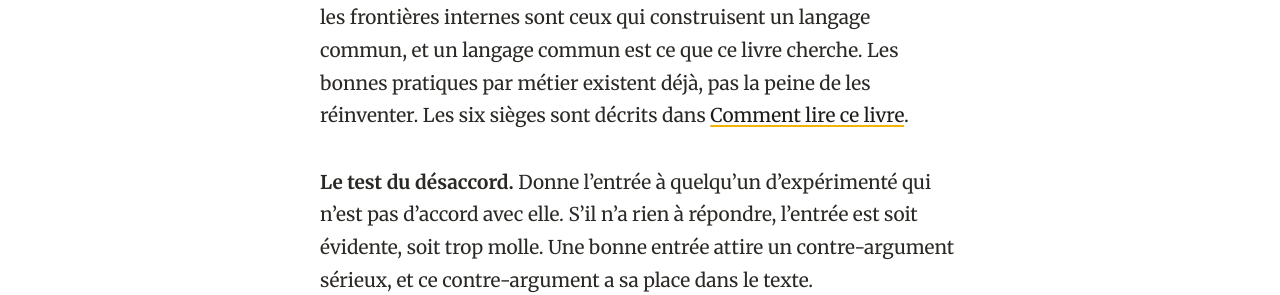
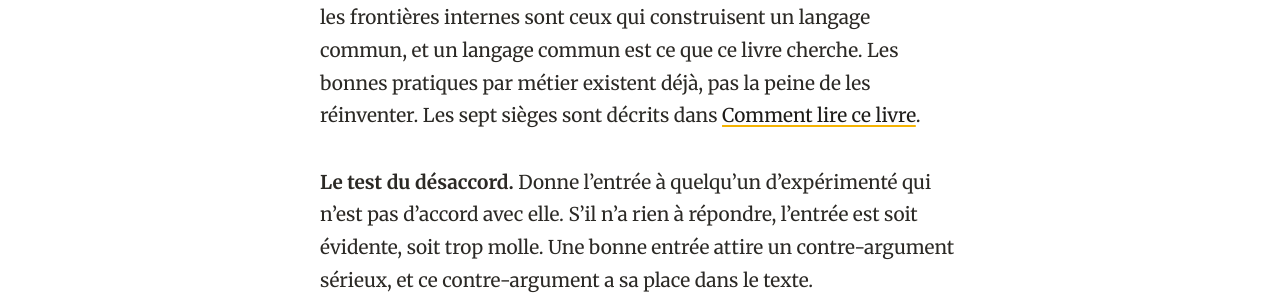
Before and after one commit to luuuc/build-here-book, a Jekyll site: the page built from _chapters/a2-les-douze-tests.md, in a window 1280 px wide. Shown: the part 3320-3615 px from the top of the page. Built offline with Jekyll 4.4.1, drawn with Linux system fonts in a browser that asks for light colours; some of the changed text lies outside the part shown.

Commit message:
docs(chapters): ajoute un septième siège, celui qui recrute
Le livre est né d'un échec de recrutement et porte une entrée sur le
filtre, mais personne n'était assis en face de ce filtre.

Le dessin de la page montrait six chaises. Il en montre sept.

```diff
--- a/_chapters/a2-les-douze-tests.md
+++ b/_chapters/a2-les-douze-tests.md
@@ -80,7 +80,7 @@
 
 **Le test de la phrase reprise.** Une entrée qui fonctionne laisse une expression derrière elle, quelque chose d'utilisable en réunion. Si aucune ligne ne peut être extraite telle quelle, le titre a besoin d'un nouveau passage.
 
-**Le test des sièges.** Une entrée qui ne fonctionne que depuis un seul siège n'est pas fausse. Elle est plus faible. Les principes qui traversent les frontières internes sont ceux qui construisent un langage commun, et un langage commun est ce que ce livre cherche. Les bonnes pratiques par métier existent déjà, pas la peine de les réinventer. Les six sièges sont décrits dans [Comment lire ce livre](/chapters/00-comment-lire-ce-livre.html).
+**Le test des sièges.** Une entrée qui ne fonctionne que depuis un seul siège n'est pas fausse. Elle est plus faible. Les principes qui traversent les frontières internes sont ceux qui construisent un langage commun, et un langage commun est ce que ce livre cherche. Les bonnes pratiques par métier existent déjà, pas la peine de les réinventer. Les sept sièges sont décrits dans [Comment lire ce livre](/chapters/00-comment-lire-ce-livre.html).
 
 **Le test du désaccord.** Donne l'entrée à quelqu'un d'expérimenté qui n'est pas d'accord avec elle. S'il n'a rien à répondre, l'entrée est soit évidente, soit trop molle. Une bonne entrée attire un contre-argument sérieux, et ce contre-argument a sa place dans le texte.
 
```
Also changed, not shown: _chapters/00-comment-lire-ce-livre.md (+6 -3 lines), assets/images/sections/sept-sieges.svg (added), assets/images/sections/six-sieges.svg (deleted).
